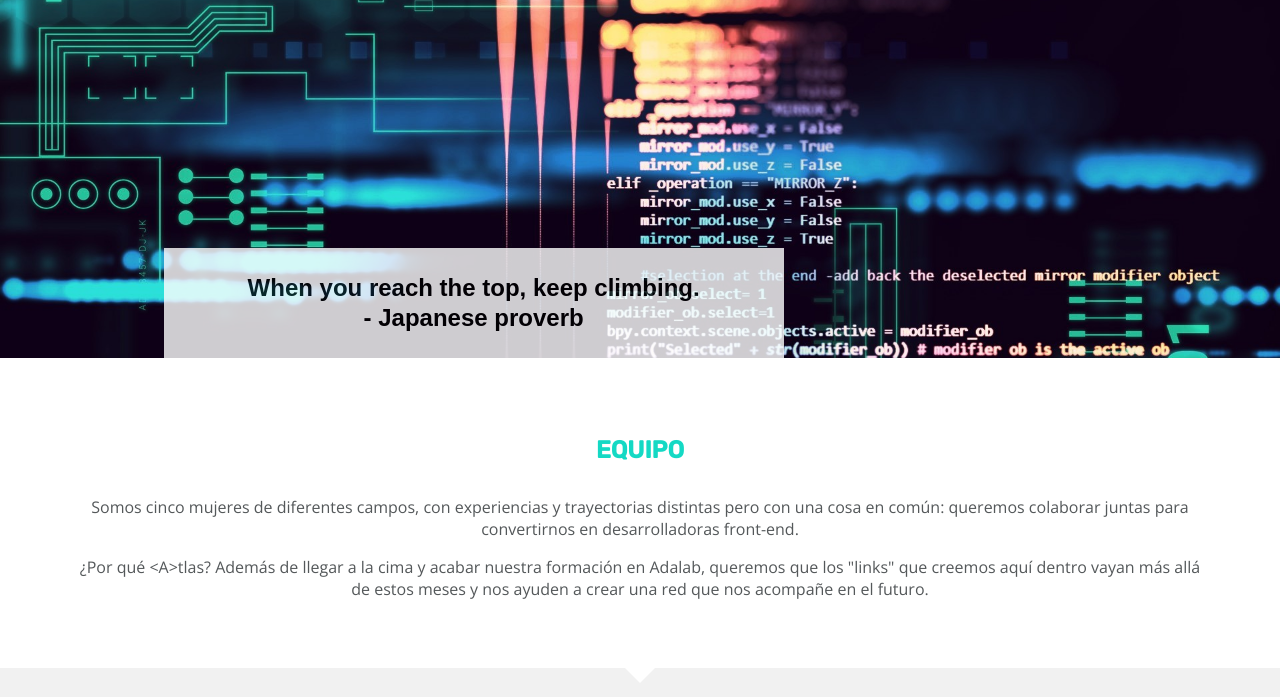
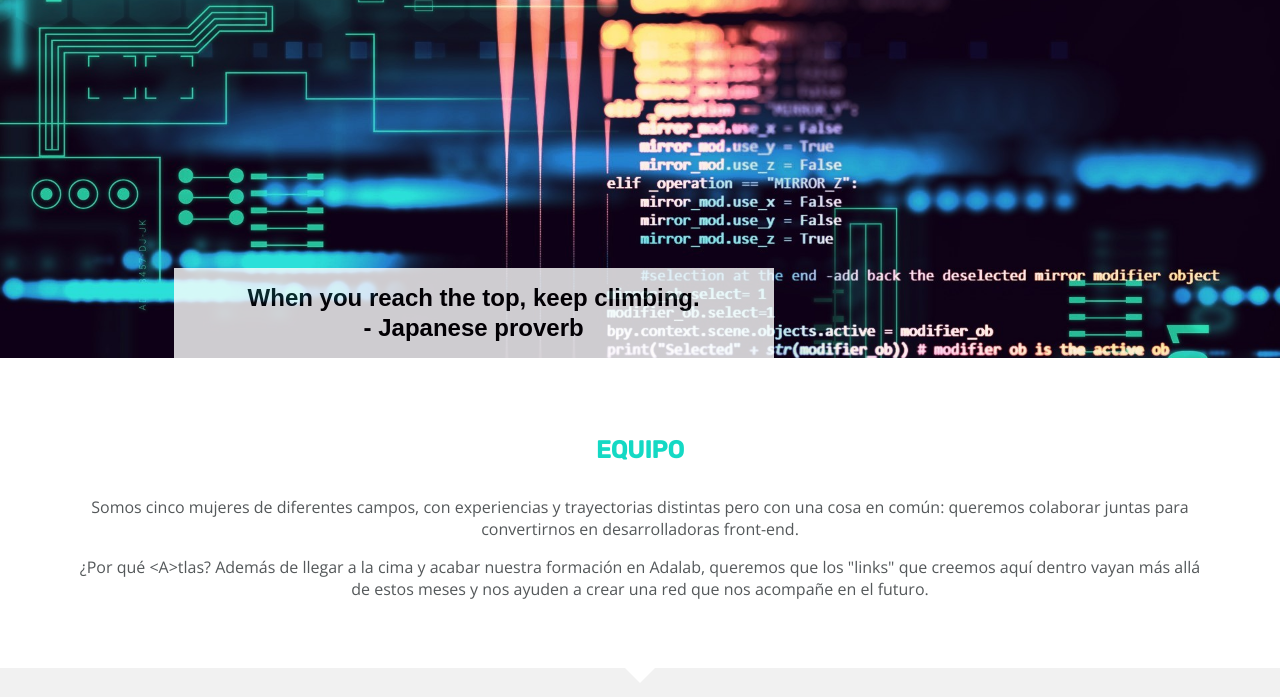
Before and after one commit to saramarin23/Atlas, a plain HTML site: page index.html in a window 1280 px wide. Shown: the part 63-760 px from the top of the page. Drawn offline with nearby package versions, Linux system fonts and the light colour scheme.

Commit message:
hero changes

```diff
--- a/assets/css/index.css
+++ b/assets/css/index.css
@@ -91,13 +91,13 @@ a {
 /*HERO*/
 
 .hero {
-    position: relative;
+    display: flex;
+    /* position: relative; */
     justify-content: center;
     align-items: flex-end;
     background-image: url("../images/code.jpg");
     background-size: cover;
     height: 421px;
-    display: flex;
 }
 
 .quote-box  {
@@ -106,10 +106,6 @@ a {
     width: 90%;
     top: 60px;
     background-color:white;
-    padding: 10px;
-    margin-left: 20px;
-    margin-right: 20px;
-    display: block;
 }
 
 .quote-box--quote {
@@ -118,7 +114,6 @@ a {
     color: black;
     text-align: center;
     line-height: 1.5;
-    display: block;
 }
 
 @media all and (min-width: 768px) {
--- a/index.html
+++ b/index.html
@@ -157,7 +157,7 @@
                 <!--Tarjeta Luz-->
                 <img src="assets/images/luz.jpg" class="about-us--info--pic" alt="adalaber4">
                 <h3 class="about-us--info--name">Luz Aguirre</h3>
-                <p class="about-us--info--text">Profesional con experiencia de más de 10 años en puestos de atención al cliente y administración. Vivió en Alemania durante dos años y allí adquirió una doble titulación de bachillerato (española y americana) y un nivel C2 de inglés. Posteriormente, tras 4 años de formación durante los cuales obtuvo amplios conocimientos de diseño gráfico,se diplomó e diseño de interiores. Finalmente, en 2019, decidió dar un paso más y Adentrarse en el mundo de la  tecnología formándose como programadora front-end en Adalab.
+                <p class="about-us--info--text">Profesional con más de 10 años de experiencia en administración. Vivir en Alemania y en Estados Unidos le proporcionó una nueva y gran perspectiva del mundo. Diplomada en diseño de interiores y con amplios conociemientos de diseño gráfico, decidió dar un paso más y adentrarse en el mundo de la tecnología formándose como programadora front-end en Adalab.
                 </p>
                 <ul class="banner_media-bar">
                     <li class="social-bar">
```
